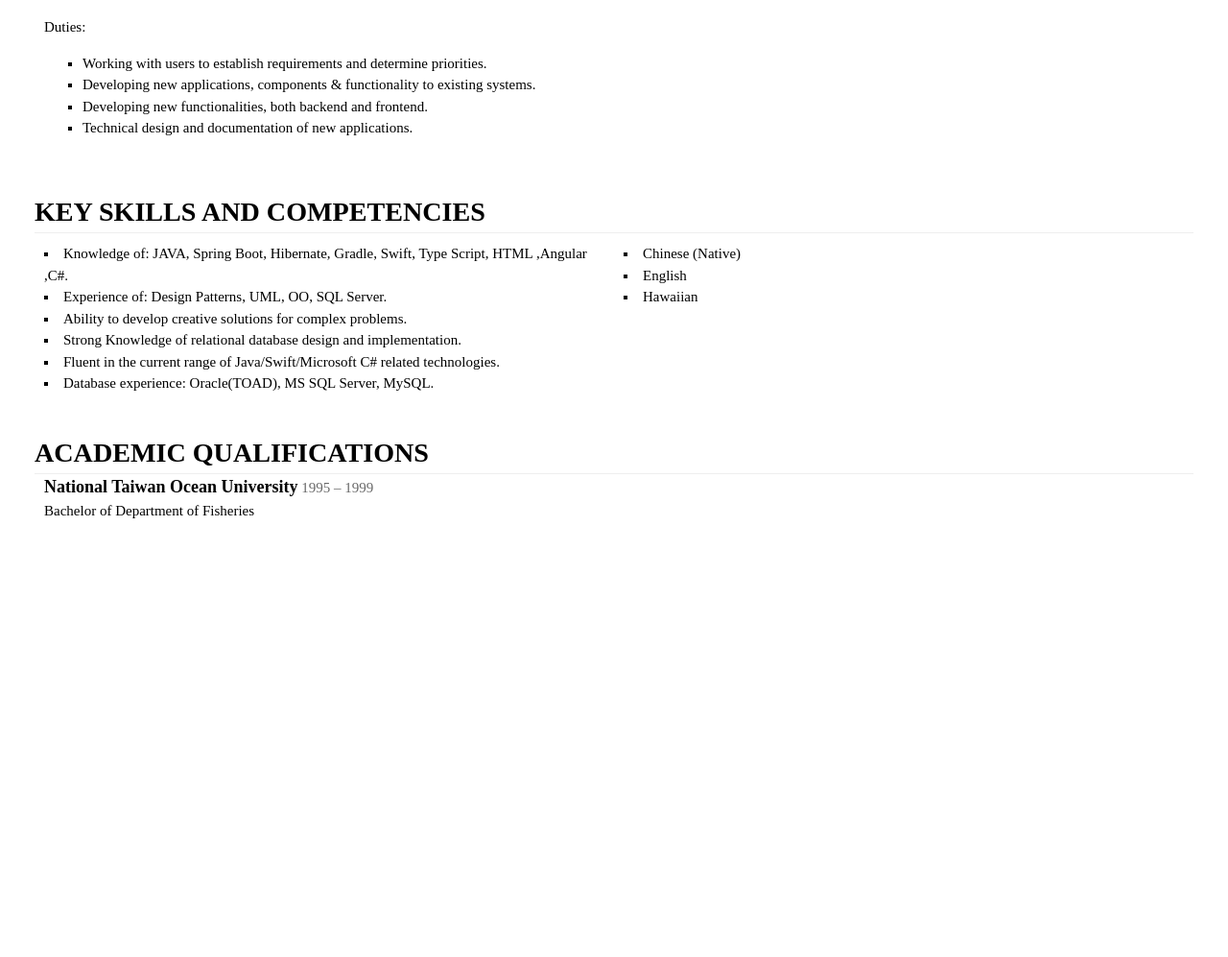
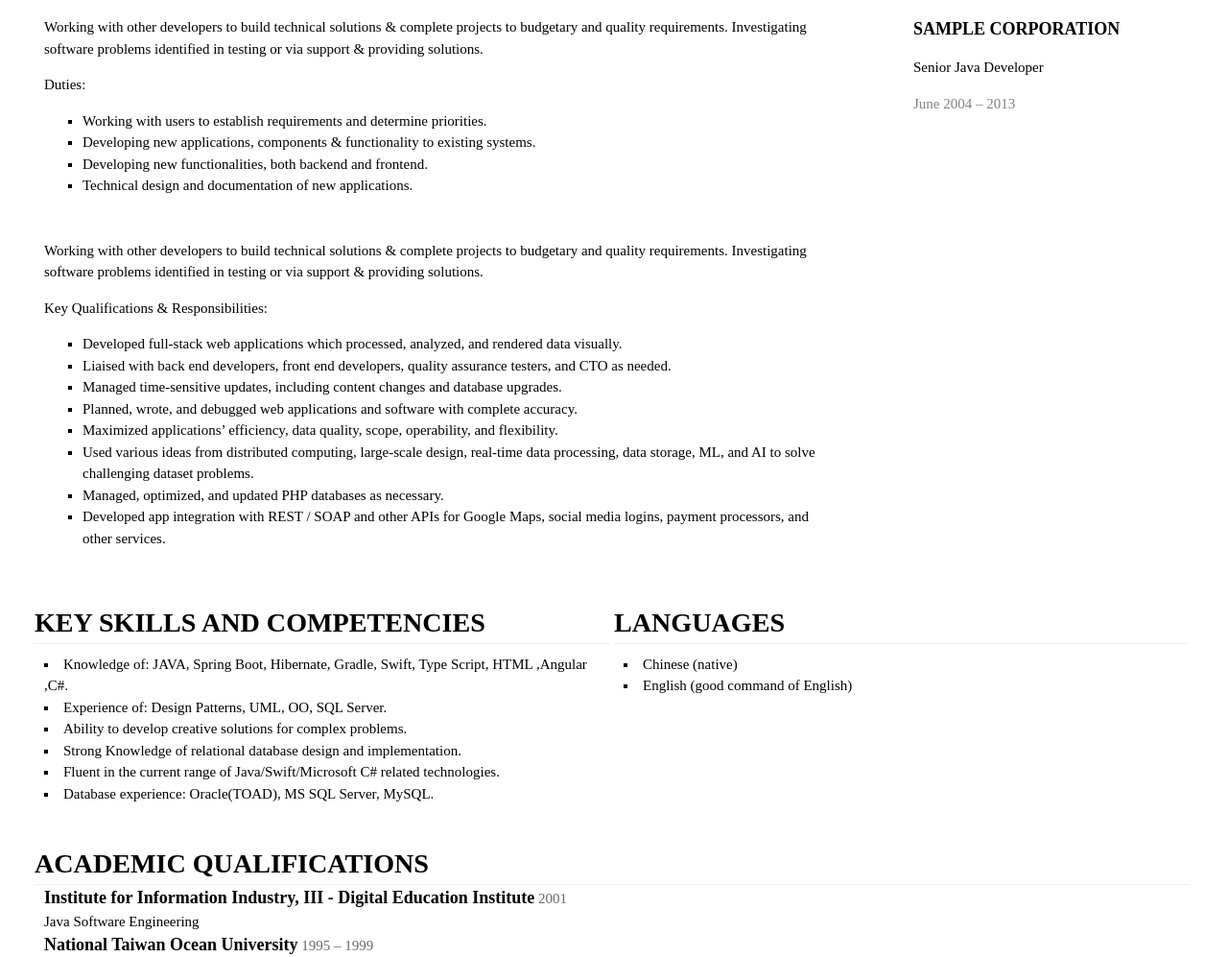
Before and after one commit to VerdadHsu/verdadhsu.github.io, a plain HTML site: page index.html in a window 1280 px wide. Shown: the part 1245-2242 px from the top of the page at 96% size. Before the commit the page ends 1809 px from the top, so only its background shows below. Drawn offline with nearby package versions, Linux system fonts and the light colour scheme.

Commit message:
revise file

```diff
--- a/index.html
+++ b/index.html
@@ -71,6 +71,8 @@
             border-top: 1px solid #eee;
             margin-top: 0px;
             margin-bottom: 0px;
+			margin-left: 0px;
+			margin-right: 5px;
         }
 
         .half {
@@ -209,6 +211,9 @@
                 Hibernate, Oracle</li>
             <li>12 years of experience on system analysis and design</li>
         </ul>
+		<p><div>
+		Dedicated and efficient full stack developer with 6+ years experience in application layers, presentation layers, and databases. Seeking to further improve HTML5, CSS and Java Script skills as the future full stack developer.
+		</div></p>
         <p><div style="color: dimgray;">Java | Spring Boot | Gradle | Git | Ubuntu</div></p>
         <div class="personal">
             <i class="material-icons" style="font-size: 28px; color: dimgray;">place</i>Taipei City,台灣&nbsp;&nbsp;
@@ -283,13 +288,38 @@
             </ul>
             </p>
         </div>
+
+        <div class="we-1st-col"></div>
+        <div class="we-2nd-col">
+            <span class="subtitle">SAMPLE CORPORATION</span>
+            <p>Senior Java Developer</p>
+            <p><span style="color: gray;">June 2004 – 2013</span></p>
+        </div>
+        <div class="we-3rd-col">Working with other developers to build
+            technical solutions & complete projects to budgetary and quality requirements. Investigating software
+            problems identified in testing or via support & providing solutions.
+            <p>
+                Key Qualifications & Responsibilities:
+            <ul>
+                <li>Developed full-stack web applications which processed, analyzed, and rendered data visually.</li>
+                <li>Liaised with back end developers, front end developers, quality assurance testers, and CTO as needed.</li>
+                <li>Managed time-sensitive updates, including content changes and database upgrades.</li>
+                <li>Planned, wrote, and debugged web applications and software with complete accuracy.</li>
+				<li>Maximized applications’ efficiency, data quality, scope, operability, and flexibility.</li>
+                <li>Used various ideas from distributed computing, large-scale design, real-time data processing, data storage, ML, and AI to solve challenging dataset problems.</li>
+                <li>Managed, optimized, and updated PHP databases as necessary.</li>
+                <li>Developed app integration with REST / SOAP and other APIs for Google Maps, social media logins, payment processors, and other services.</li>
+            </ul>
+            </p>
+        </div>
+
     </div>
 
     <div class="container">
+		<div class="half">
         <div class="title">
             KEY SKILLS AND COMPETENCIES
         </div>
-		<div class="half">
         <hr />
         <ul class="skill">
             <li>Knowledge of: JAVA, Spring Boot, Hibernate, Gradle, Swift, Type Script, HTML ,Angular ,C#.</li>
@@ -302,11 +332,13 @@
 		</div>
 
 		<div class="half">
+		<div class="title">
+            LANGUAGES
+        </div>
         <hr />
 		<ul class="skill">
-            <li>Chinese (Native)</li>
-            <li>English</li>
-            <li>Hawaiian</li>
+            <li>Chinese (native)</li>
+            <li>English (good command of English)</li>
         </ul>
 		</div>
 
@@ -317,6 +349,10 @@
             ACADEMIC QUALIFICATIONS
         </div>
         <hr />
+		<div><span class="subtitle-academic">Institute for Information Industry, III - Digital Education Institute</span>
+            <span style="color:dimgray">2001</span>
+        </div>
+		<div><span style="padding-left: 10px;">Java Software Engineering</span></div>
         <div><span class="subtitle-academic">National Taiwan Ocean University</span>
             <span style="color:dimgray">1995 – 1999</span>
         </div>
```
